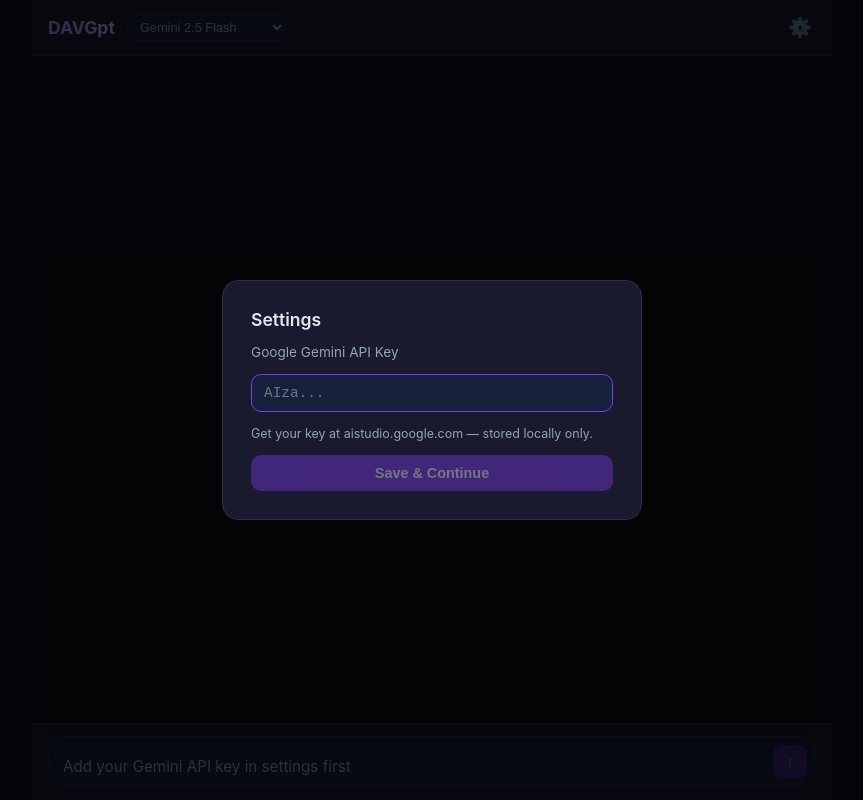
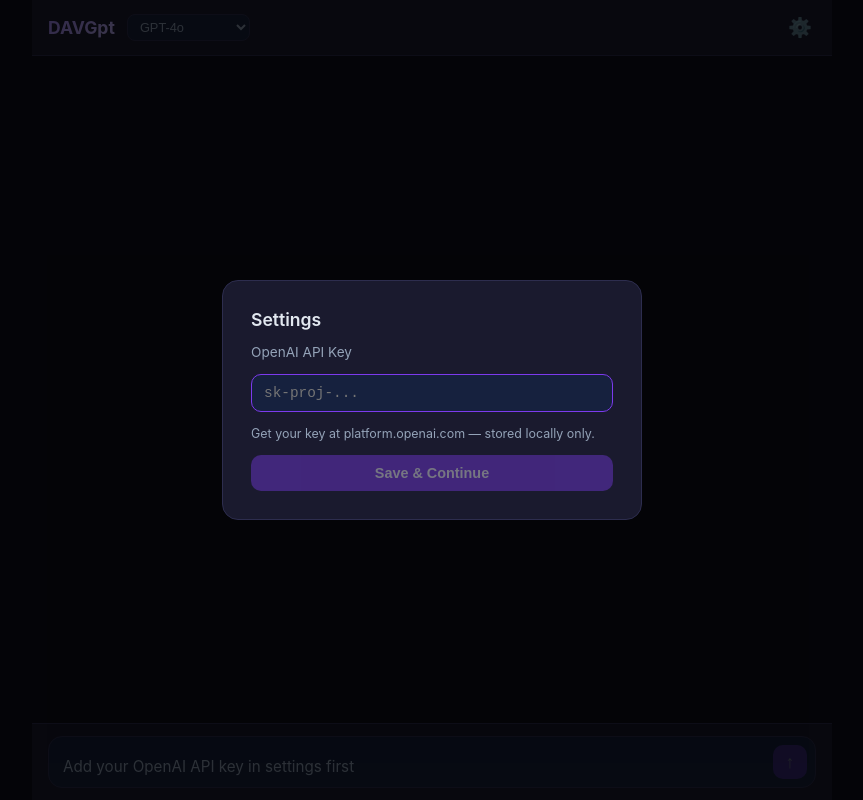
Before and after one commit to cptleftnut/DAVGpt, a React (Vite) app: page / in a window 1280 px wide. Shown: the whole page, without its empty margins (208-1071 px from the left). Built offline with nearby package versions, Linux system fonts and the light colour scheme; the HTML template or start-up script is replaced by a standard one.

Commit message:
Switch from Gemini to OpenAI API (GPT-4o/4o-mini/4-turbo/3.5-turbo)

```diff
--- a/src/App.tsx
+++ b/src/App.tsx
@@ -3,25 +3,26 @@
 
 interface Message {
   id: number
-  role: 'user' | 'model'
+  role: 'user' | 'assistant'
   content: string
 }
 
 const MODELS = [
-  { id: 'gemini-2.5-flash', label: 'Gemini 2.5 Flash' },
-  { id: 'gemini-2.5-flash-lite-preview-06-17', label: 'Gemini 2.5 Flash Lite' },
-  { id: 'gemini-2.0-flash', label: 'Gemini 2.0 Flash' },
+  { id: 'gpt-4o', label: 'GPT-4o' },
+  { id: 'gpt-4o-mini', label: 'GPT-4o Mini' },
+  { id: 'gpt-4-turbo', label: 'GPT-4 Turbo' },
+  { id: 'gpt-3.5-turbo', label: 'GPT-3.5 Turbo' },
 ]
 
-const GEMINI_BASE = 'https://generativelanguage.googleapis.com/v1beta/models'
+const OPENAI_BASE = 'https://api.openai.com/v1/chat/completions'
 
 export default function App() {
   const [messages, setMessages] = useState<Message[]>([])
   const [input, setInput] = useState('')
-  const [apiKey, setApiKey] = useState(() => localStorage.getItem('davgpt_gemini_key') || '')
+  const [apiKey, setApiKey] = useState(() => localStorage.getItem('davgpt_openai_key') || '')
   const [model, setModel] = useState(MODELS[0].id)
   const [loading, setLoading] = useState(false)
-  const [showSettings, setShowSettings] = useState(!localStorage.getItem('davgpt_gemini_key'))
+  const [showSettings, setShowSettings] = useState(!localStorage.getItem('davgpt_openai_key'))
   const bottomRef = useRef<HTMLDivElement>(null)
   const textareaRef = useRef<HTMLTextAreaElement>(null)
 
@@ -30,7 +31,7 @@
   }, [messages, loading])
 
   const saveKey = () => {
-    localStorage.setItem('davgpt_gemini_key', apiKey)
+    localStorage.setItem('davgpt_openai_key', apiKey)
     setShowSettings(false)
   }
 
@@ -49,29 +50,27 @@
     }
 
     try {
-      const res = await fetch(
-        `${GEMINI_BASE}/${model}:generateContent?key=${apiKey}`,
-        {
-          method: 'POST',
-          headers: { 'Content-Type': 'application/json' },
-          body: JSON.stringify({
-            contents: history.map(m => ({
-              role: m.role,
-              parts: [{ text: m.content }],
-            })),
-          }),
-        }
-      )
+      const res = await fetch(OPENAI_BASE, {
+        method: 'POST',
+        headers: {
+          'Content-Type': 'application/json',
+          'Authorization': `Bearer ${apiKey}`,
+        },
+        body: JSON.stringify({
+          model,
+          messages: history.map(m => ({ role: m.role, content: m.content })),
+        }),
+      })
 
       const data = await res.json()
       const reply =
-        data.candidates?.[0]?.content?.parts?.[0]?.text ??
+        data.choices?.[0]?.message?.content ??
         data.error?.message ??
         'No response'
 
-      setMessages(prev => [...prev, { id: Date.now(), role: 'model', content: reply }])
+      setMessages(prev => [...prev, { id: Date.now(), role: 'assistant', content: reply }])
     } catch (e: any) {
-      setMessages(prev => [...prev, { id: Date.now(), role: 'model', content: `Error: ${e.message}` }])
+      setMessages(prev => [...prev, { id: Date.now(), role: 'assistant', content: `Error: ${e.message}` }])
     } finally {
       setLoading(false)
     }
@@ -108,17 +107,17 @@
         <div className="modal-overlay" onClick={() => apiKey && setShowSettings(false)}>
           <div className="modal" onClick={e => e.stopPropagation()}>
             <h2>Settings</h2>
-            <label>Google Gemini API Key</label>
+            <label>OpenAI API Key</label>
             <input
               type="password"
               className="key-input"
-              placeholder="AIza..."
+              placeholder="sk-proj-..."
               value={apiKey}
               onChange={e => setApiKey(e.target.value)}
               onKeyDown={e => e.key === 'Enter' && saveKey()}
               autoFocus
             />
-            <p className="hint">Get your key at aistudio.google.com — stored locally only.</p>
+            <p className="hint">Get your key at platform.openai.com — stored locally only.</p>
             <button className="btn-primary" onClick={saveKey} disabled={!apiKey}>Save & Continue</button>
           </div>
         </div>
@@ -137,7 +136,7 @@
           </div>
         ))}
         {loading && (
-          <div className="msg msg-model">
+          <div className="msg msg-assistant">
             <div className="bubble typing"><span /><span /><span /></div>
           </div>
         )}
@@ -150,7 +149,7 @@
             ref={textareaRef}
             className="input"
             rows={1}
-            placeholder={apiKey ? 'Message DAVGpt...' : 'Add your Gemini API key in settings first'}
+            placeholder={apiKey ? 'Message DAVGpt...' : 'Add your OpenAI API key in settings first'}
             value={input}
             onChange={autoResize}
             onKeyDown={onKeyDown}
```
